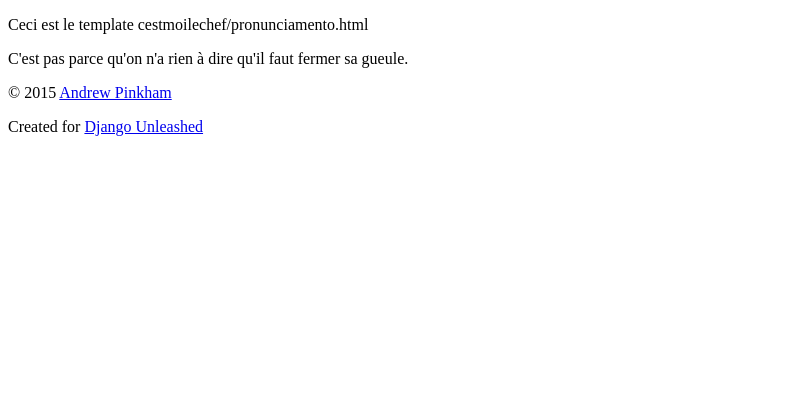
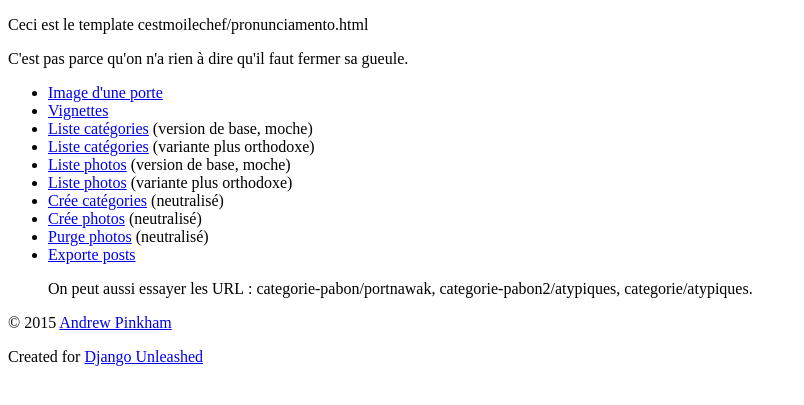
Before and after one commit to jeanlucancey/pronunciamento, a Django app: page /cestmoilechef/ in a window 1280 px wide. Shown: the part 186-591 px from the top of the page, without its empty margins (0-804 px from the left). Run offline with Django 3.2, Linux system fonts and the light colour scheme; parts of the project's set-up code (start-up, migrations or seed data) failed here and were passed over.

Commit message:
Ajout d'une page d'aiguillage vers mes essais

```diff
--- a/cestmoilechef/templates/cestmoilechef/pronunciamento.html
+++ b/cestmoilechef/templates/cestmoilechef/pronunciamento.html
@@ -7,5 +7,22 @@
 {% block content %}
 <p>Ceci est le template cestmoilechef/pronunciamento.html</p>
 <p> {{ message }} </p>
-
+<ul>
+<li><a href="{% url 'ima_geport_te' %}">Image d'une porte</a></li>
+<li><a href="{% url 'vig_net_tes' %}">Vignettes</a></li>
+<li><a href="{% url 'liste_cate_gories' %}">Liste catégories</a> (version de base, moche)</li>
+<li><a href="{% url 'liste_cate_gories_2' %}">Liste catégories</a> (variante plus orthodoxe)</li>
+<li><a href="{% url 'liste_pho_tos' %}">Liste photos</a> (version de base, moche)</li>
+<li><a href="{% url 'liste_pho_tos_2' %}">Liste photos</a> (variante plus orthodoxe)</li>
+<li><a href="{% url 'cree_cate_go_ries' %}">Crée catégories</a> (neutralisé)</li>
+<li><a href="{% url 'cree_pho_tos' %}">Crée photos</a> (neutralisé)</li>
+<li><a href="{% url 'purge_pho_tos' %}">Purge photos</a> (neutralisé)</li>
+<li><a href="{% url 'exp_ort_eposts' %}">Exporte posts</a></li>
+{% comment %}
+<li><a href="{% url 'pabon' %}">Slug pabon</a></li>
+<li><a href="{% url 'pabon2' %}">Slug pabon 2</a></li>
+<li><a href="{% url 'cestmoilechef_categorie_detail' %}">Détail des catégories</a></li>
+{% endcomment %}
+<p>On peut aussi essayer les URL&nbsp;: categorie-pabon/portnawak, categorie-pabon2/atypiques, categorie/atypiques.</p>
+</ul>
 {% endblock %}
--- a/suorganizer/urls.py
+++ b/suorganizer/urls.py
@@ -44,18 +44,18 @@ urlpatterns = [
     url(r'^cestmoilechef/',
         pronunciamento,
         name='pro_nun_cia_men_to'),
-    url(r'^image-porte/', imagePorte),
-    url(r'^vignettes/', vignettes),
-    url(r'^exporte-posts/', exportePosts),
-    url(r'^cree-categories/', creeCategories),
-    url(r'^liste-categories/', listeCategories),
-    url(r'^cree-photos/', creePhotos),
-    url(r'^liste-photos/', listePhotos),
-    url(r'^purge-photos/', purgePhotos),
-    url(r'^liste-categories2/', listeCategories2),
-    url(r'^liste-photos2/', listePhotos2),
-    url(r'^categorie-pabon/[\w\-]+/$', categorie_detail_pabon), # Pas recommande mais possible
-    url(r'^categorie-pabon2/(?P<slug>[\w\-]+)/$', categorie_detail_pabon2),
+    url(r'^image-porte/', imagePorte, name='ima_geport_te'),
+    url(r'^vignettes/', vignettes, name='vig_net_tes'),
+    url(r'^exporte-posts/', exportePosts, name='exp_ort_eposts'),
+    url(r'^cree-categories/', creeCategories, name='cree_cate_go_ries'),
+    url(r'^liste-categories/', listeCategories, name='liste_cate_gories'),
+    url(r'^cree-photos/', creePhotos, name='cree_pho_tos'),
+    url(r'^liste-photos/', listePhotos, name='liste_pho_tos'),
+    url(r'^purge-photos/', purgePhotos, name='purge_pho_tos'),
+    url(r'^liste-categories2/', listeCategories2, name='liste_cate_gories_2'),
+    url(r'^liste-photos2/', listePhotos2, name='liste_pho_tos_2'),
+    url(r'^categorie-pabon/[\w\-]+/$', categorie_detail_pabon, name='pabon'), # Pas recommande mais possible
+    url(r'^categorie-pabon2/(?P<slug>[\w\-]+)/$', categorie_detail_pabon2, name='pabon2'),
     url(r'^categorie/(?P<slug>[\w\-]+)/$',
         categorie_detail,
         name='cestmoilechef_categorie_detail'), # p. 131 et 132 de Pinkham
```
Also changed, not shown: cestmoilechef/templates/cestmoilechef/categorie_detail.html (+8 -0 lines).
